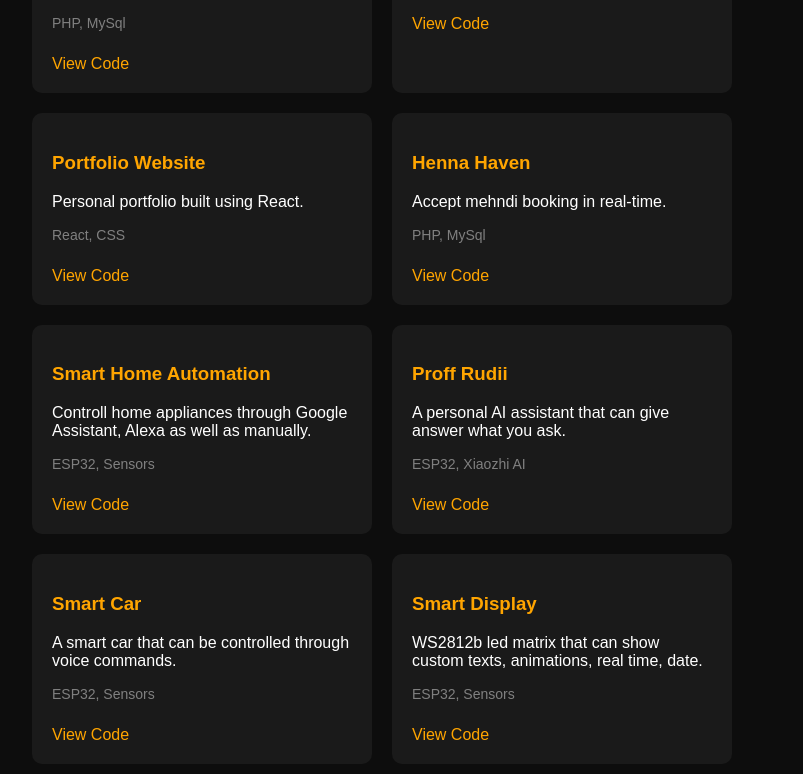
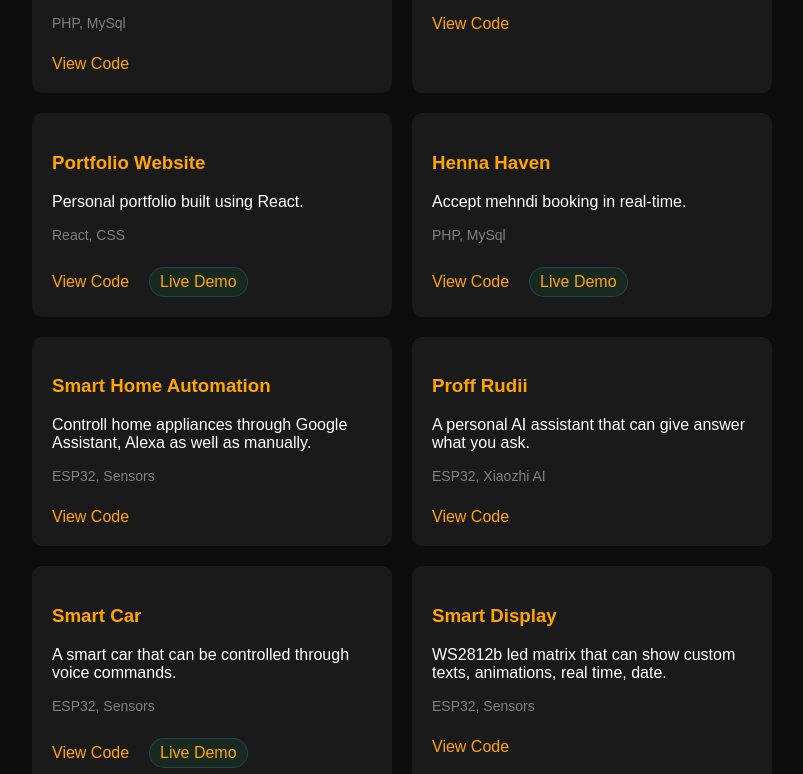
Before and after one commit to rudra201357/Portfolio, a React (Create React App) app: page / in a window 1280 px wide. Shown: the part 3126-3900 px from the top of the page, without its empty margins (88-891 px from the left). Built offline with nearby package versions, Linux system fonts and the light colour scheme.

Commit message:
GitHub Link added

```diff
--- a/src/components/projects/projects.css
+++ b/src/components/projects/projects.css
@@ -20,7 +20,7 @@ text-align: center;
   background: #1a1a1a;
   padding: 20px;
   border-radius: 10px;
-  width: 300px;
+  width: 320px;
   transition: 0.3s;
 }
 
@@ -43,3 +43,16 @@ text-align: center;
   color: orange;
   text-decoration: none;
 }
+.live-demo {
+  margin-left: 20px;
+  cursor: grab;
+   background: rgba(18, 176, 81, 0.1);
+  border: 1px solid rgba(58, 123, 213, 0.3);
+  padding: 5px 10px;
+  border-radius: 50px;
+
+}
+.live-demo:hover {
+background: #3a7bd5;
+  color: white;
+}
--- a/src/components/projects/projects.js
+++ b/src/components/projects/projects.js
@@ -5,67 +5,78 @@ function Projects() {
       title: "RudiiFoodie",
       desc: "You can order food from RudiiFoodie restaurant.",
       tech: "PHP, MySql",
-      github: "#"
+      github: "https://github.com/rudra201357/RudiiFoodie",
+      link: ""
     },
     {
       title: "Parking Allocation System",
       desc: "A parking allocation app that shows real-time allocated slot, slot reservation.",
       tech: "PHP, MySql",
-      github: "#"
+      github: "https://github.com/rudra201357/PAS",
+      link: ""
     },
     {
       title: "Criminal Record Management System",
       desc: "CRMS is a web-app that store data about criminals. It give specific access for specific organization.",
       tech: "PHP, MySql",
-      github: "#"
+      github: "https://github.com/rudra201357/CRMS",
+      link: ""
     },
     {
       title: "Weather App",
       desc: "React app that shows real-time weather using API.",
       tech: "React, API",
-      github: "https://github.com/rudra201357/weather-app"
+      github: "https://github.com/rudra201357/weather-app",
+      link: ""
     },
     {
       title: "Portfolio Website",
       desc: "Personal portfolio built using React.",
       tech: "React, CSS",
-      github: "#"
+      github: "https://github.com/rudra201357/Portfolio",
+      link: "https://portfolio-lovat-seven-11.vercel.app/#skills"
     },
     {
       title: "Henna Haven",
       desc: "Accept mehndi booking in real-time.",
       tech: "PHP, MySql",
-      github: "#"
+      github: "https://github.com/rudra201357/Henna_Haven",
+      link: "https://hennahaven.great-site.net/"
     },
     {
       title: "Smart Home Automation",
       desc: "Controll home appliances through Google Assistant, Alexa as well as manually.",
       tech: "ESP32, Sensors",
-      github: "#"
+      github: "https://github.com/rudra201357/Smart_home_automation",
+      link: ""
     },
     {
       title: "Proff Rudii",
       desc: "A personal AI assistant that can give answer what you ask.",
       tech: "ESP32, Xiaozhi AI",
-      github: "#"
+      github: "#",
+      link: ""
     },
     {
       title: "Smart Car",
       desc: "A smart car that can be controlled through voice commands.",
       tech: "ESP32, Sensors",
-      github: "#"
+      github: "https://github.com/rudra201357/Smart_Car",
+      link: "https://rudra201357.github.io/Smart_Car/"
     },
     {
       title: "Smart Display",
       desc: "WS2812b led matrix that can show custom texts, animations, real time, date.",
       tech: "ESP32, Sensors",
-      github: "https://github.com/rudra201357/IOT_ROBOTICS/tree/main/led_matrix_animation"
+      github: "https://github.com/rudra201357/IOT_ROBOTICS/tree/main/led_matrix_animation",
+      link: ""
     },
     {
       title: "Disco Light",
       desc: "WS2812b led strip that can be controlled through web-app and remote.",
       tech: "ESP32, Sensors",
-      github: "https://github.com/rudra201357/IOT_ROBOTICS/tree/main/10animation_300leds"
+      github: "https://github.com/rudra201357/IOT_ROBOTICS/tree/main/10animation_300leds",
+      link: "https://rudra201357.github.io/ws2812b_home_led/"
     }
 
   ];
@@ -84,6 +95,12 @@ function Projects() {
             <a href={proj.github} target="_blank" rel="noreferrer">
               View Code
             </a>
+
+            {proj.link && (
+              <a href={proj.link} target="_blank" rel="noreferrer" className="live-demo">
+                Live Demo
+              </a>
+            )}
           </div>
         ))}
       </div>
```
